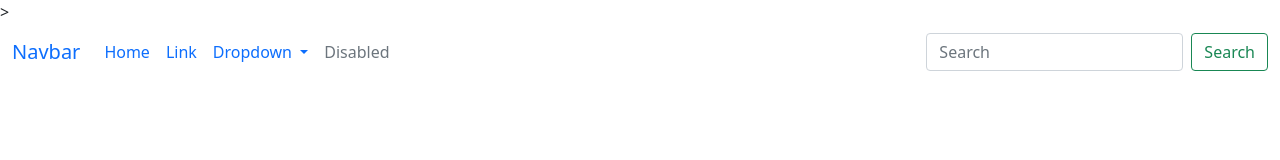
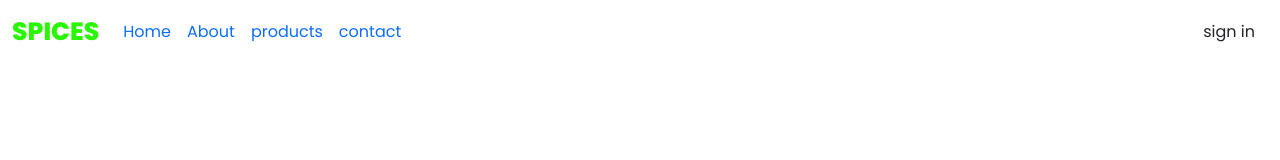
Before and after one commit to Karan-makerkaran/mini-e--commers, a plain HTML site: page index.html in a window 1280 px wide. Drawn offline with nearby package versions, Linux system fonts and the light colour scheme.

Commit message:
added All

```diff
--- a/index.html
+++ b/index.html
@@ -8,41 +8,32 @@
     <link href="https://cdn.jsdelivr.net/npm/bootstrap@5.0.0/dist/css/bootstrap.min.css" rel="stylesheet">
 </head>
 <body>
-<!--Navebar-->>
-<nav class="navbar navbar-expand-lg bg-body-tertiary">
+<!--Navebar-->
+<nav class="navbar navbar-expand-lg" id="Navebar">
     <div class="container-fluid">
-      <a class="navbar-brand" href="#">Navbar</a>
+      <a class="navbar-brand" href="#">SPICES</a>
       <button class="navbar-toggler" type="button" data-bs-toggle="collapse" data-bs-target="#navbarSupportedContent" aria-controls="navbarSupportedContent" aria-expanded="false" aria-label="Toggle navigation">
         <span class="navbar-toggler-icon"></span>
       </button>
       <div class="collapse navbar-collapse" id="navbarSupportedContent">
+
         <ul class="navbar-nav me-auto mb-2 mb-lg-0">
+
           <li class="nav-item">
             <a class="nav-link active" aria-current="page" href="#">Home</a>
           </li>
           <li class="nav-item">
-            <a class="nav-link" href="#">Link</a>
-          </li>
-          <li class="nav-item dropdown">
-            <a class="nav-link dropdown-toggle" href="#" role="button" data-bs-toggle="dropdown" aria-expanded="false">
-              Dropdown
-            </a>
-            <ul class="dropdown-menu">
-              <li><a class="dropdown-item" href="#">Action</a></li>
-              <li><a class="dropdown-item" href="#">Another action</a></li>
-              <li><hr class="dropdown-divider"></li>
-              <li><a class="dropdown-item" href="#">Something else here</a></li>
-            </ul>
+            <a class="nav-link" href="#">About</a>
           </li>
           <li class="nav-item">
-            <a class="nav-link disabled" aria-disabled="true">Disabled</a>
+            <a class="nav-link" href="#">products</a>
           </li>
-        </ul>
-        <form class="d-flex" role="search">
-          <input class="form-control me-2" type="search" placeholder="Search" aria-label="Search">
-          <button class="btn btn-outline-success" type="submit">Search</button>
-        </form>
-      </div>
+          <li class="nav-item">
+            <a class="nav-link" href="#">contact</a>
+          </li>
+         </ul>
+         <button class="btn">sign in</button>
+        </div>
     </div>
   </nav>
     <script src="https://cdn.jsdelivr.net/npm/@popperjs/core@2.9.2/dist/ umd/popper.min.js"></script>
--- a/style.css
+++ b/style.css
@@ -0,0 +1,17 @@
+@import url('https://fonts.googleapis.com/css2?family=Poppins:ital,wght@0,100;0,200;0,300;0,400;0,500;0,600;0,700;0,800;0,900;1,100;1,200;1,300;1,400;1,500;1,600;1,700;1,800;1,900&display=swap');
+*{
+    margin: 0;
+    padding: 0;
+    box-sizing: border-box;
+    font-family: 'poppins',sans-serif;
+}
+ .navbar .navbar-brand
+ {
+    font-size: 25px;
+    font-weight: 800;
+    color: #29f700 !important;
+ }
+#navbarSupportedContent a:hover
+ {
+      border-bottom: 2px solid black;
+ }
```
